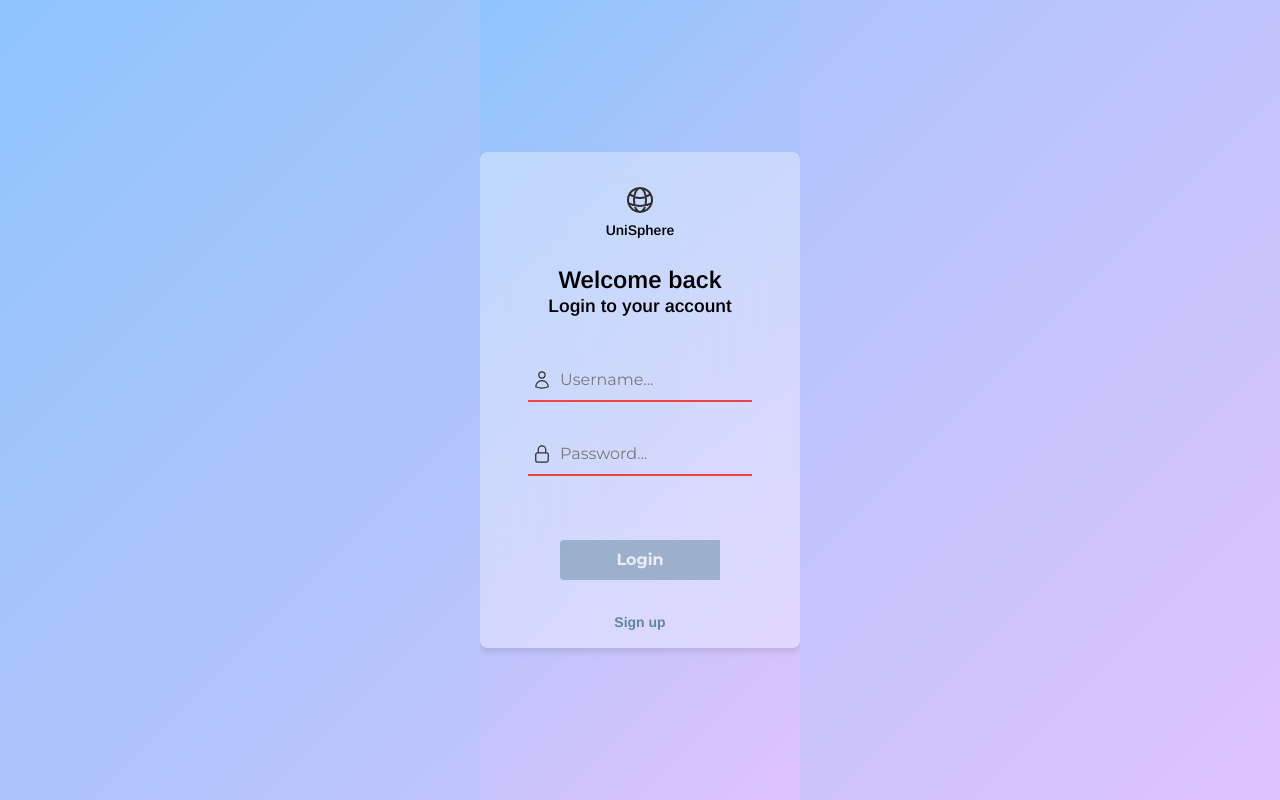
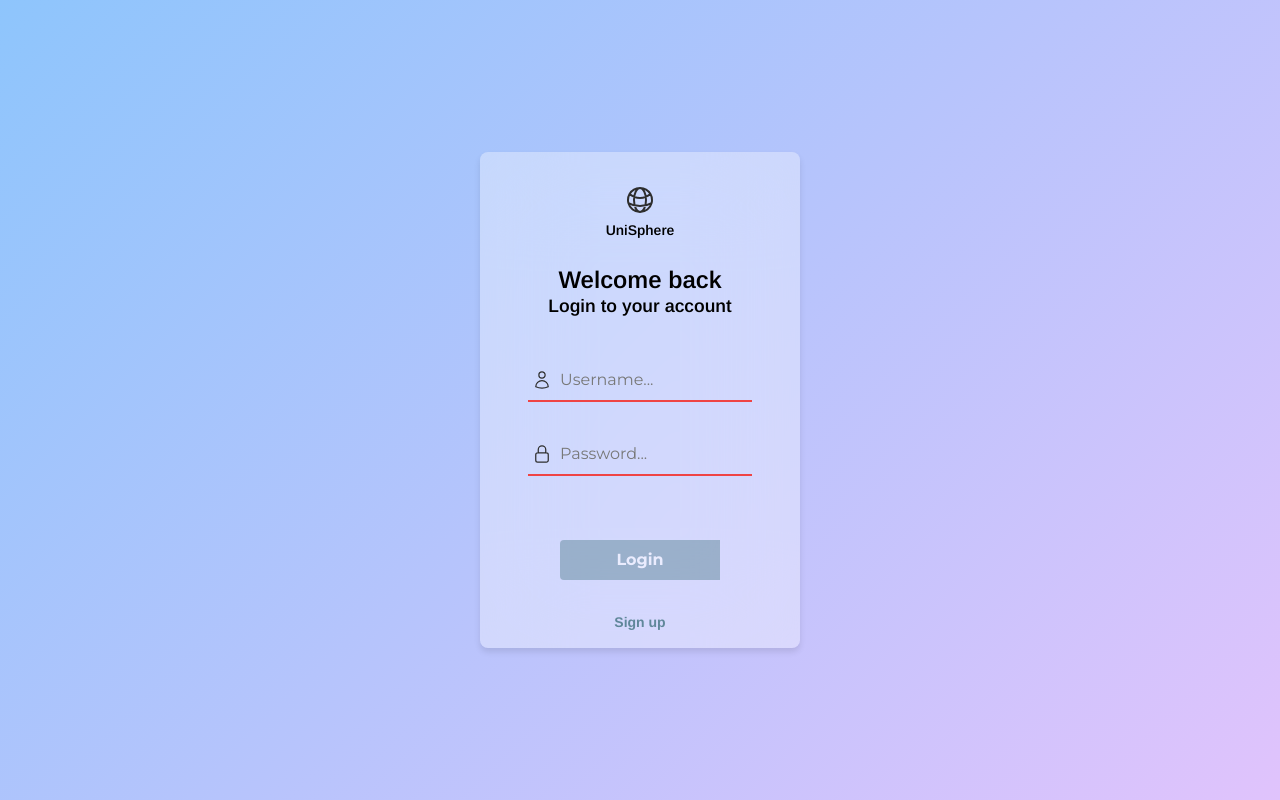
Before and after one commit to Jayd-H/UniSphere, a React (Vite) app in the folder Client/: page /login in a window 1280 px wide. Built offline with nearby package versions, Linux system fonts and the light colour scheme.

Commit message:
fix: styling on success message still not right

```diff
--- a/Client/src/Components/Common/FormContainer.tsx
+++ b/Client/src/Components/Common/FormContainer.tsx
@@ -1,5 +1,5 @@
-import React from 'react';
-import { motion } from 'framer-motion';
+import React from "react";
+import { motion } from "framer-motion";
 
 interface FormContainerProps {
   children: React.ReactNode;
@@ -7,16 +7,14 @@ interface FormContainerProps {
 
 const FormContainer: React.FC<FormContainerProps> = ({ children }) => {
   return (
-    <div className="flex justify-center items-center h-screen glowing-background font-arimo">
     <motion.div
       className="frosted-glass w-full max-w-xs p-4 shadow-lg relative rounded-lg"
       initial={{ opacity: 0, y: 25 }}
       animate={{ opacity: 1, y: 0 }}
-        transition={{ type: "spring", stiffness: 120, damping: 35}}
+      transition={{ type: "spring", stiffness: 120, damping: 35 }}
     >
       {children}
     </motion.div>
-    </div>
   );
 };
 
--- a/Client/src/Components/Forms/LoginForm.tsx
+++ b/Client/src/Components/Forms/LoginForm.tsx
@@ -85,7 +85,7 @@ const LoginForm = () => {
 
   return (
     <div className="flex justify-center items-center h-screen glowing-background font-arimo">
-      <div className="w-full max-w-xs mx-auto">
+      <div>
         {/* Show the success message if registered is true */}
         {showSuccessMessage && (
           <div
```
Lines whose indentation alone changed are shown as unchanged.
